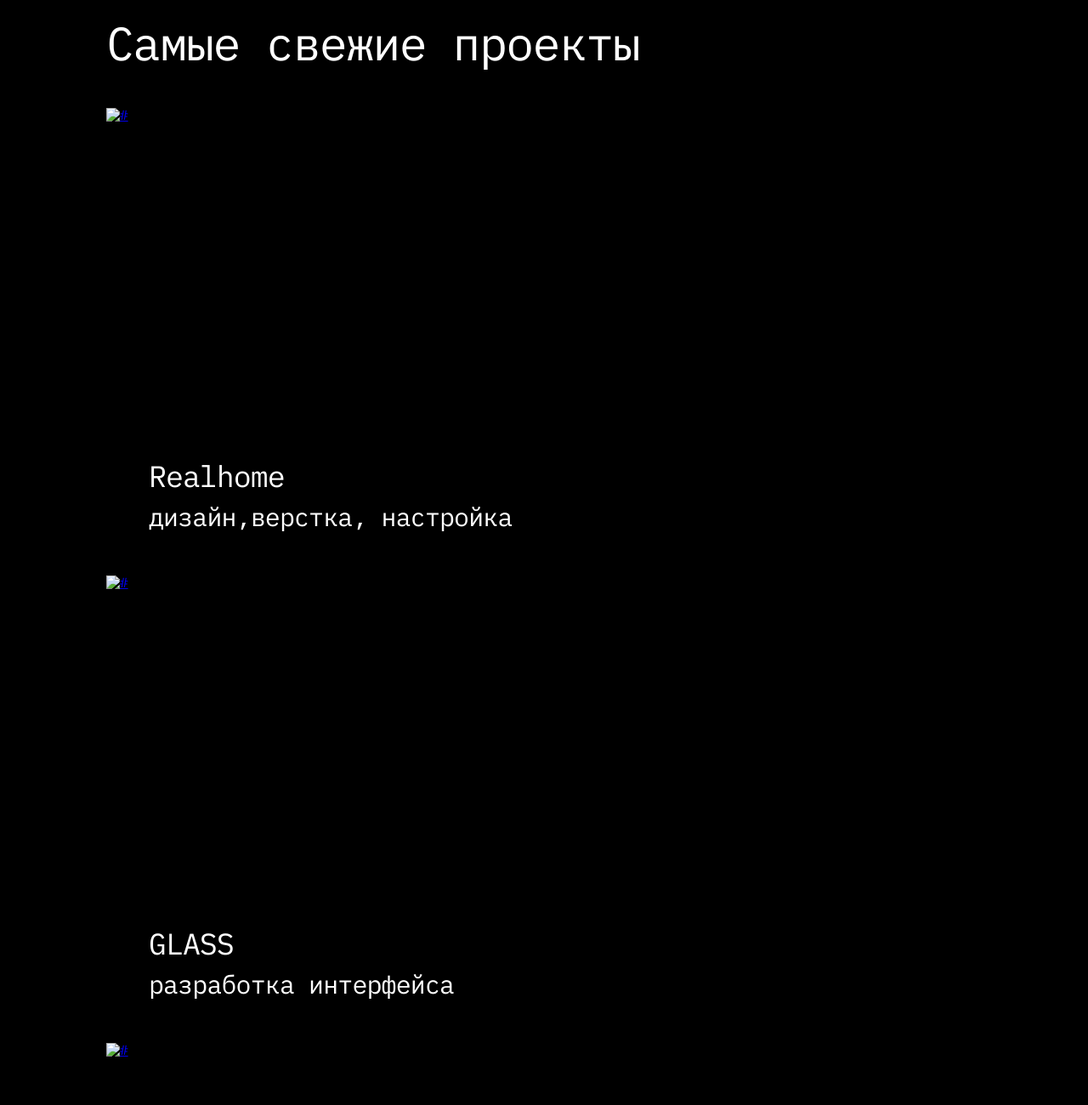
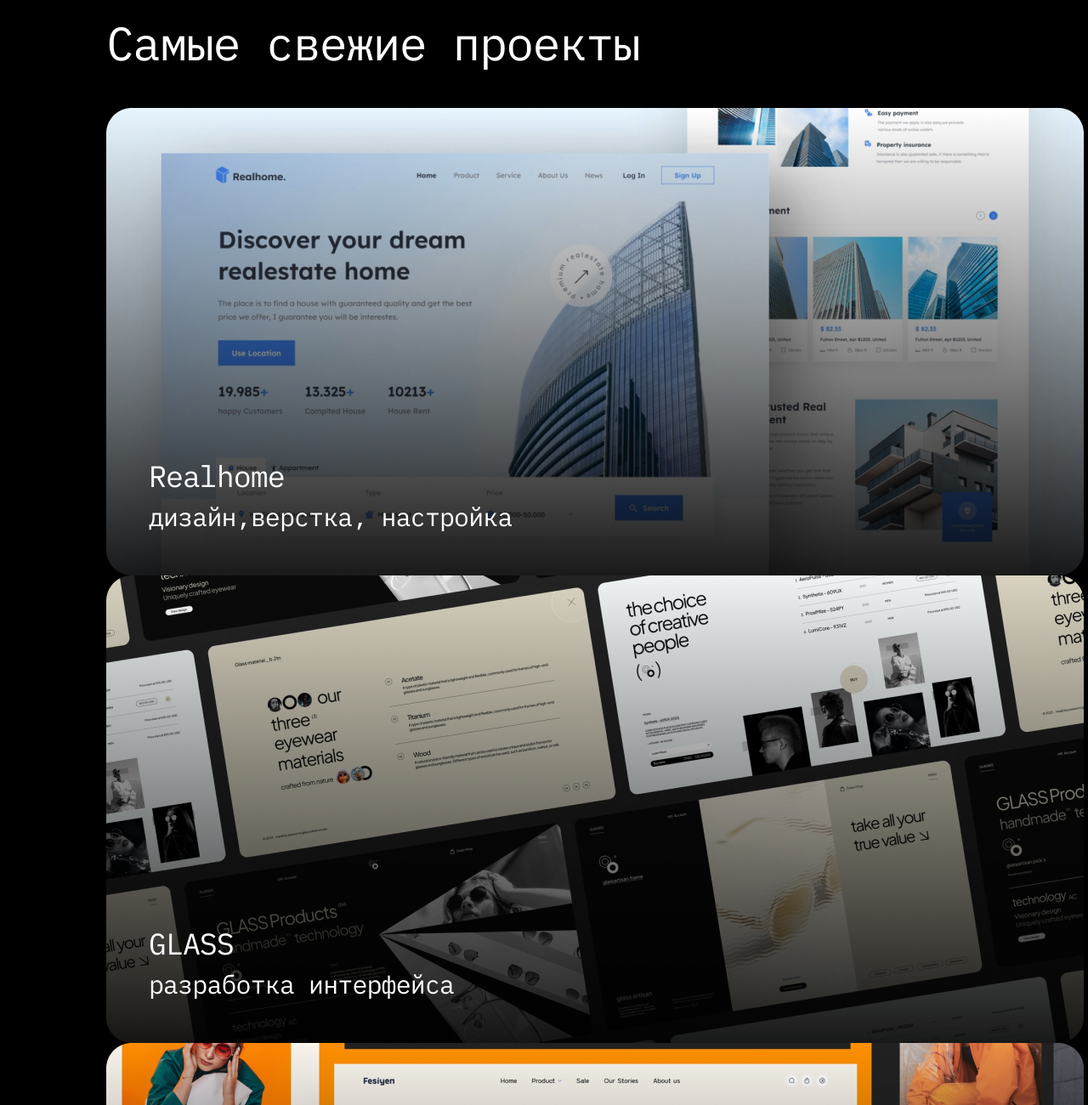
Before and after one commit to PautovMaxim/Portfolio, a plain HTML site: page index.html in a window 1280 px wide. Shown: the part 900-2200 px from the top of the page at 85% size. Drawn offline with Linux system fonts and the light colour scheme; the site is published under a folder, as on GitHub Pages, so addresses that start at the root find nothing.

Commit message:
Update index.html

```diff
--- a/index.html
+++ b/index.html
@@ -53,7 +53,7 @@
                 <ul>
                     <li class="projects__block">
                         <a href="#" class="projects__pop">
-                            <img src="/resources/project1.png" alt="#" />
+                            <img src="./resources/project1.png" alt="#" />
                             <h3 class="projects__pop-title">Realhome</h3>
                             <p class="projects__pop-text">
                                 дизайн,верстка, настройка
@@ -65,7 +65,7 @@
                         <a href="#" class="projects__pop">
                             <img
                                 class="projects__pop-image"
-                                src="/resources/project2.png"
+                                src="./resources/project2.png"
                                 alt="#"
                             />
                             <h3 class="projects__pop-title">GLASS</h3>
@@ -77,7 +77,7 @@
 
                     <li class="projects__block">
                         <a href="#" class="projects__pop">
-                            <img src="/resources/project3.png" alt="#" />
+                            <img src="./resources/project3.png" alt="#" />
                             <h3 class="projects__pop-title">Fesiyen</h3>
                             <p class="projects__pop-text">
                                 разработка интерфейса
```
